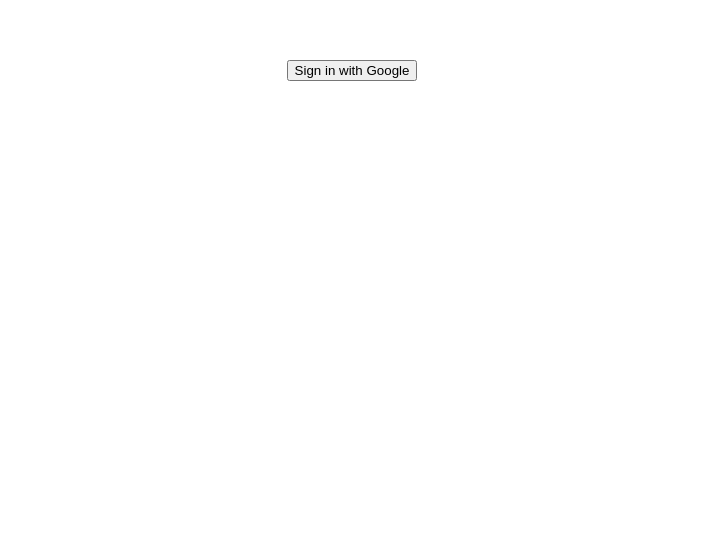
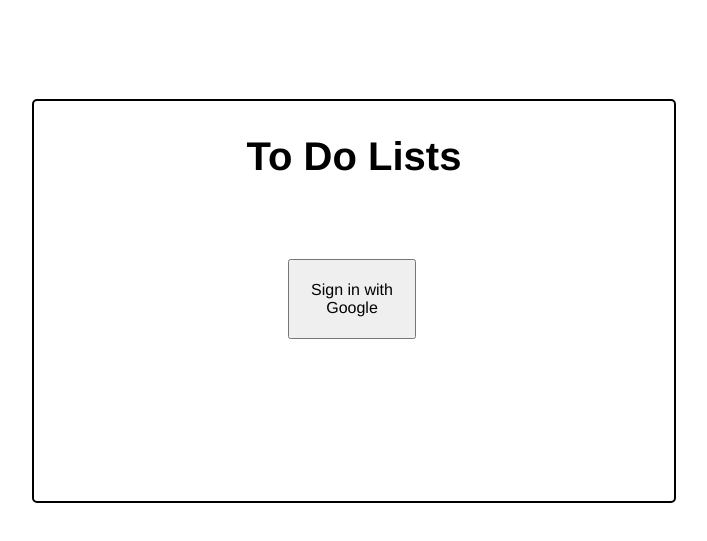
Before and after one commit to kevinfields/firebase-todos, a React (Create React App) app: page /my-lists in a window 1280 px wide. Shown: the part 101-642 px from the top of the page, without its empty margins (288-995 px from the left). Built offline with nearby package versions, Linux system fonts and the light colour scheme; no server answers.

Commit message:
login screen update

```diff
--- a/src/App.css
+++ b/src/App.css
@@ -2,6 +2,32 @@
   text-align: center;
 }
 
+#login-screen {
+  width: 50vw;
+  height: 50vh;
+  position: fixed;
+  left: 25vw;
+  top: 25vh;
+  border: 2px solid black;
+  border-radius: 5px;
+
+}
+
+#login-message {
+  text-align: center;
+  font-family: 'Franklin Gothic Medium', 'Arial Narrow', Arial, sans-serif;
+  font-size: 30pt;
+}
+
+#login-button {
+  width: 10vw;
+  height: 10vh;
+  position: fixed;
+  left: 45vw;
+  top: 45vh;
+  font-family:'Franklin Gothic Medium', 'Arial Narrow', Arial, sans-serif;
+  font-size: 12pt;
+}
 
 .main-screen {
   height: 60vh;
@@ -11,22 +37,28 @@
   top: 20vh;
 }
 
+
+
 .user-home-nav {
   width: 60vw;
   position: relative;
   left: 10vw;
   border: 1px solid blue;
   background-color: skyblue;
-  height: 10vh;
+  height: 12vh;
   text-align: center;
   font-size: 15pt;
 }
 
 .nav-links {
   color: white;
-  background-color: red;
   position: relative;
   top: -2vh;
+}
+
+.nav-link {
+  margin-left: 5vw;
+  margin-right: 5vw;
 }
 
 .new-list-item {
--- a/src/components/Navbar.js
+++ b/src/components/Navbar.js
@@ -9,7 +9,7 @@
     <div className='user-home-nav'>
       <p>{props.user.displayName}</p>
       <section className='nav-links'>
-        <p><Link to='/create-list'>Create List</Link> - / - <Link to='/my-lists'>My Lists</Link></p>
+        <p><Link className='nav-link' to='/create-list'>Create List</Link><Link className='nav-link' to='/my-lists'>My Lists</Link></p>
       </section>
       <Routes>
         <Route path='/create-list' element={<CreateList user={props.user.uid} firestore={props.firestore}/>} />
--- a/src/pages/SignIn.js
+++ b/src/pages/SignIn.js
@@ -10,7 +10,11 @@
     props.auth.signInWithPopup(provider);
   }
   return (
-      <button onClick={signInWithGoogle}>Sign in with Google</button>
+    <div id='login-screen'>
+      <h2 id='login-message'>To Do Lists</h2>
+      <button id='login-button' onClick={signInWithGoogle}>Sign in with Google</button>
+    </div>
+
   )
 }
 
--- a/src/pages/UserHome.js
+++ b/src/pages/UserHome.js
@@ -3,7 +3,7 @@
 
 const UserHome = (props) => {
   return (
-    <div>
+    <div id='user-home'>
       <Navbar user={props.user} firestore={props.firestore}/>
     </div>
   )
```
